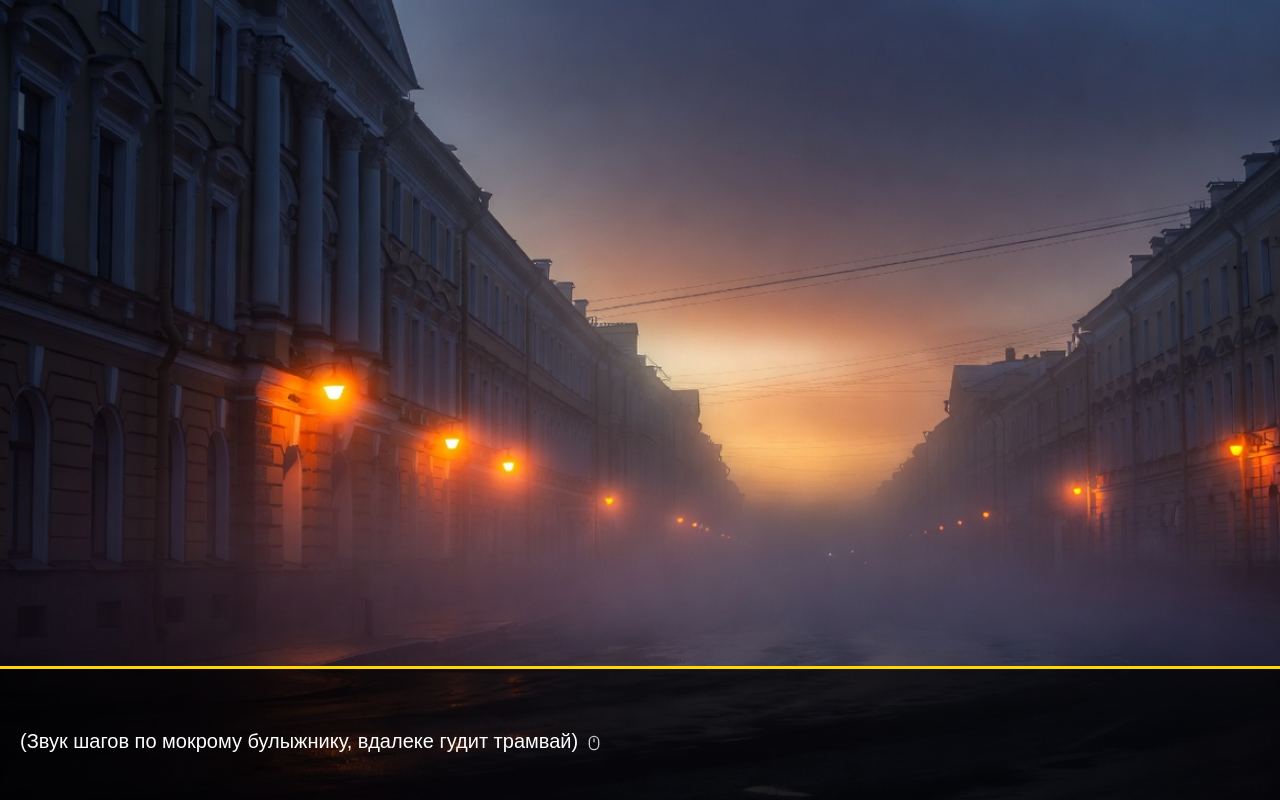
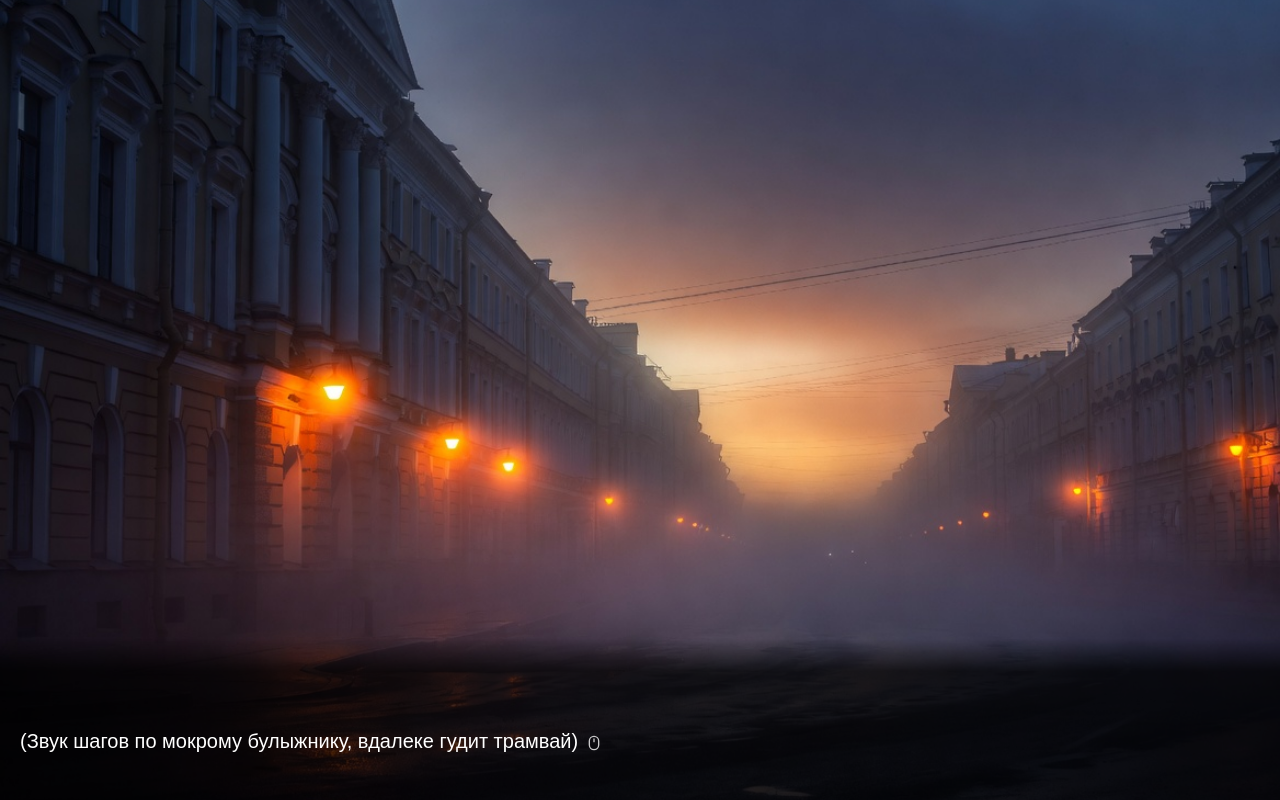
Before and after one commit to vestigecounty/novella, a React (Vite) app: page / in a window 1280 px wide. Built offline with nearby package versions, Linux system fonts and the light colour scheme.

Commit message:
change: dialog box gradient

```diff
--- a/src/styles/dialogue.css
+++ b/src/styles/dialogue.css
@@ -4,9 +4,15 @@
     bottom: 0;
     left: 0;
     right: 0;
-    background: rgba(0, 0, 0, 0.7);
-    border-top: 3px solid #ffd700;
+    background: linear-gradient(
+        to top,
+        rgba(0, 0, 0, 0.7) 0%,
+        rgba(0, 0, 0, 0.7) 80%,
+        rgba(0, 0, 0, 0) 100%
+    );
+    /*border-top: 3px solid #ffd700;*/
     padding: 20px;
+    padding-top: 50px;
     padding-bottom: calc(20px + env(safe-area-inset-bottom));
     display: flex;
     flex-direction: column;
```
